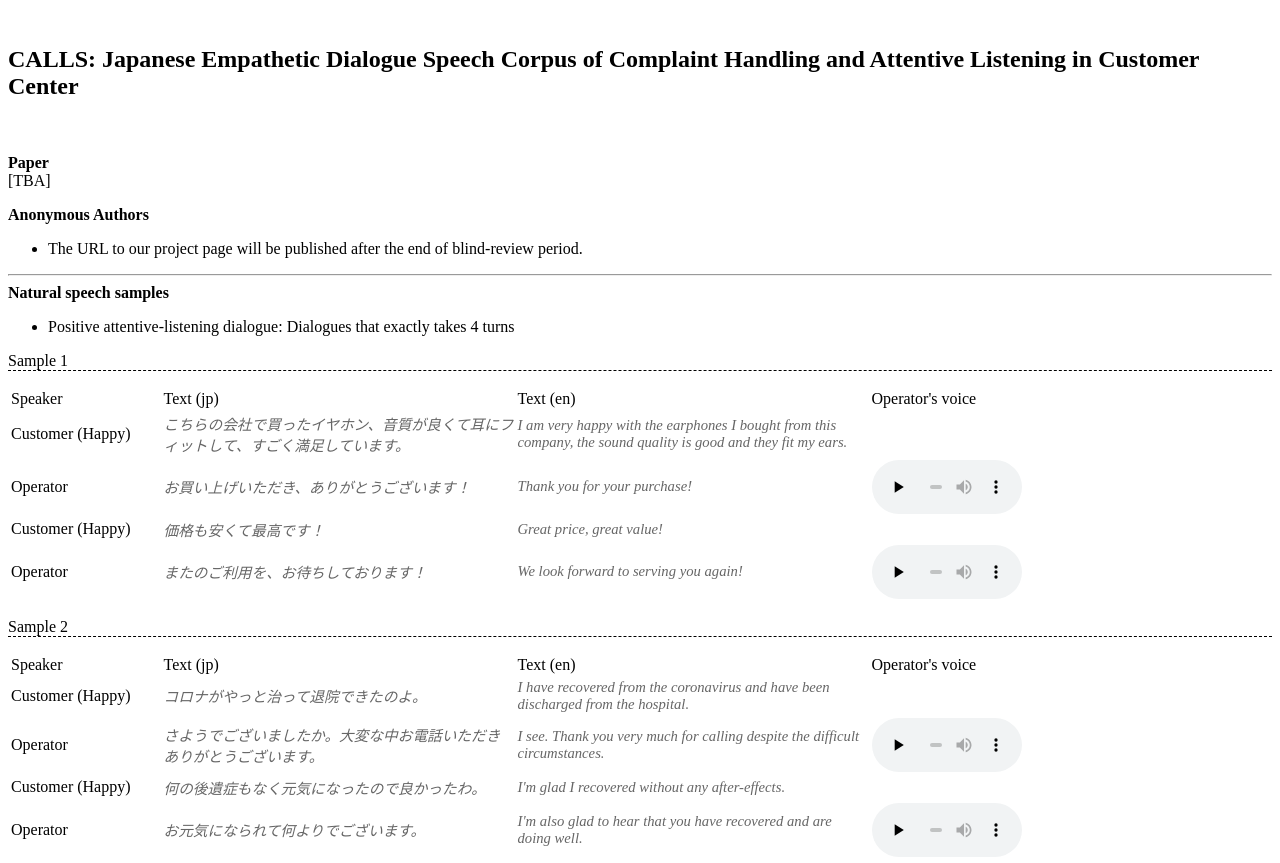
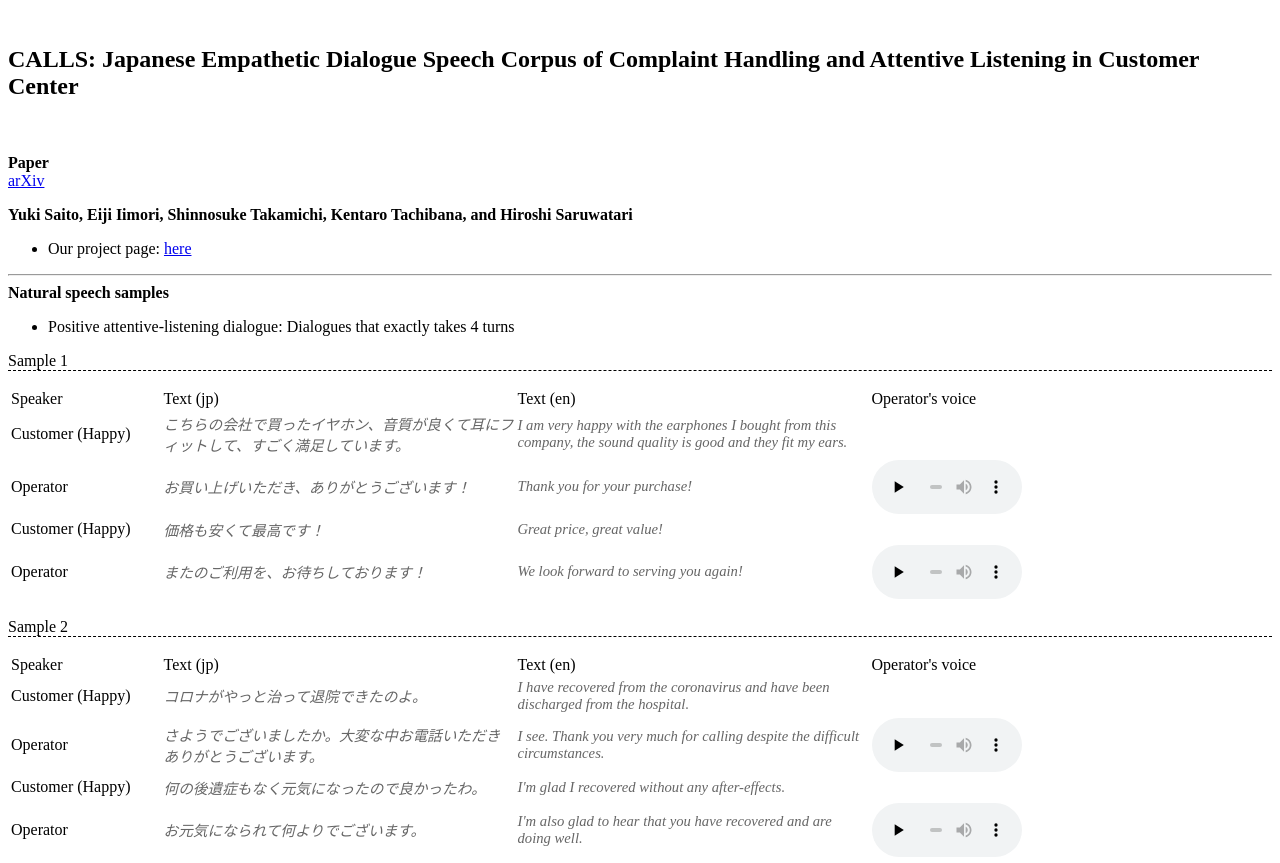
Before and after one commit to sarulab-speech/demo_CALLS_corpus, a plain HTML site: page index.html in a window 1280 px wide. Shown: the top 863 px of the page. Drawn offline with Linux system fonts and the light colour scheme.

Commit message:
Update index.html

```diff
--- a/index.html
+++ b/index.html
@@ -39,11 +39,11 @@
   <br>
   <h2>CALLS: Japanese Empathetic Dialogue Speech Corpus of Complaint Handling and Attentive Listening in Customer Center</h2>
   <br>
-  <p><b>Paper</b><br>[TBA]</p>
+  <p><b>Paper</b><br><a href="http://arxiv.org/abs/2305.13713" target="_blank">arXiv</a></p>
   <p>
-    <b>Anonymous Authors</b>
+    <b>Yuki Saito, Eiji Iimori, Shinnosuke Takamichi, Kentaro Tachibana, and Hiroshi Saruwatari</b>
     <ul class="sample">
-    <li>The URL to our project page will be published after the end of blind-review period.</li>
+      <li>Our project page: <a href="https://sython.org/Corpus/STUDIES-2/" target="_blank">here</a></li>
     </ul>
   </p>
   <hr>
```
